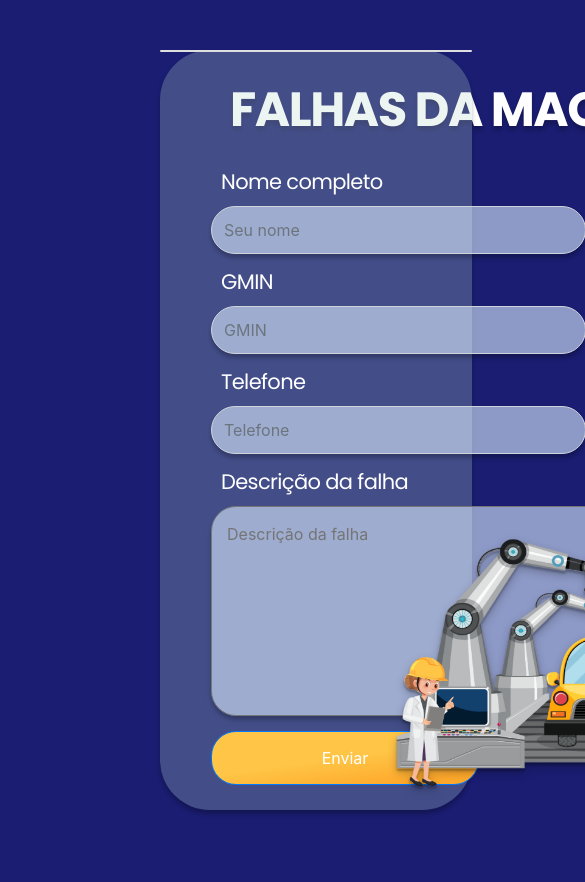
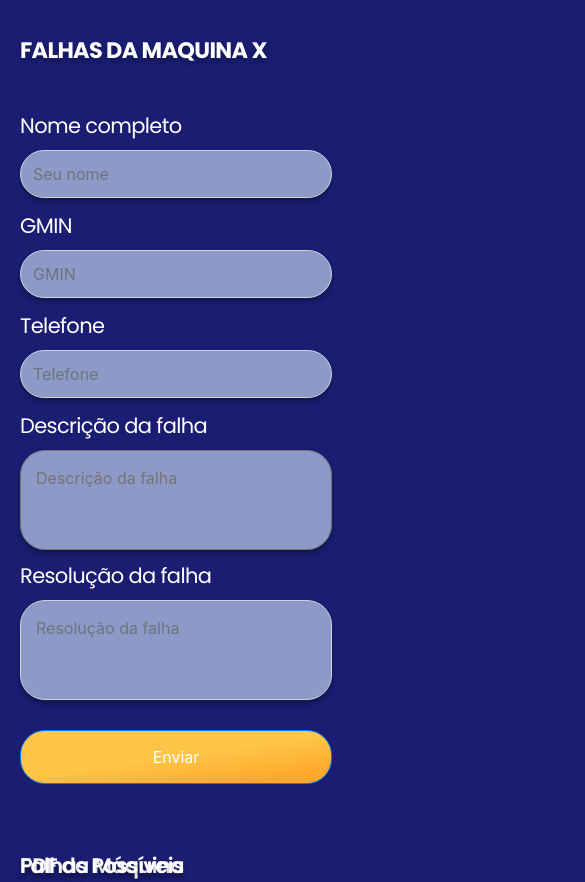
Before and after one commit to sbieel/sbieel.github.io, a plain HTML site: page index.html in a window 390 px wide. Shown: the top 882 px of the page, 585 px wide, since content can reach past the window. Drawn offline with Linux system fonts and the light colour scheme.

Commit message:
Update index.css

```diff
--- a/css/index.css
+++ b/css/index.css
@@ -253,3 +253,111 @@ background: url(image.png);
 filter: drop-shadow(0px 4px 4px rgba(0, 0, 0, 0.25));
 
 }
+
+@media (max-width: 600px) {
+    #fundo {
+        width: 100%;
+        height: 100%;
+        position: absolute;
+    }
+
+    #titulo {
+        top: 20px;
+        left: 20px;
+        font-size: 1.4rem;
+    }
+
+    #mainbox {
+        background-color: transparent;
+        box-shadow: none;
+    }
+
+    .card {
+        border: none !important;
+        width: 100% !important;
+    }
+
+    #labelnome {
+        position: absolute;
+        top: 60px;
+        left: -140px;
+    }
+
+    #nomecompleto {
+        position: absolute;
+        top: 100px;
+        left: -140px;
+        width: 100%;
+    }
+
+    #labelgmid {
+        position: absolute;
+        top: 160px;
+        left: -140px;
+    }
+
+    #gmid {
+        position: absolute;
+        top: 200px;
+        left: -140px;
+        width: 100%;
+    }
+
+    #labeltelefone {
+        position: absolute;
+        top: 260px;
+        left: -140px;
+    }
+
+    #telefone {
+        position: absolute;
+        top: 300px;
+        left: -140px;
+        width: 100%;
+    }
+
+    #labeldescfalha {
+        position: absolute;
+        top: 360px;
+        left: -140px;
+    }
+
+    #descfalha {
+        position: absolute;
+        top: 400px;
+        left: -140px;
+        width: 100%;
+        height: 100px;
+    }
+
+    #labelresolucao {
+        position: absolute;
+        top: 510px;
+        left: -140px;
+    }
+
+    #resolucao {
+        position: absolute;
+        top: 550px;
+        left: -140px;
+        width: 100%;
+        height: 100px;
+    }
+
+    #imagea {
+        display: none;
+    }
+
+    #btnenviar {
+        left: -140px;
+        width: 100%;
+    }
+
+    #maquinapdf {
+        left: -140px;
+        top: 800px;
+    }
+    #falhapdf {
+        left: -140px;
+        top: 800px;
+}
```
